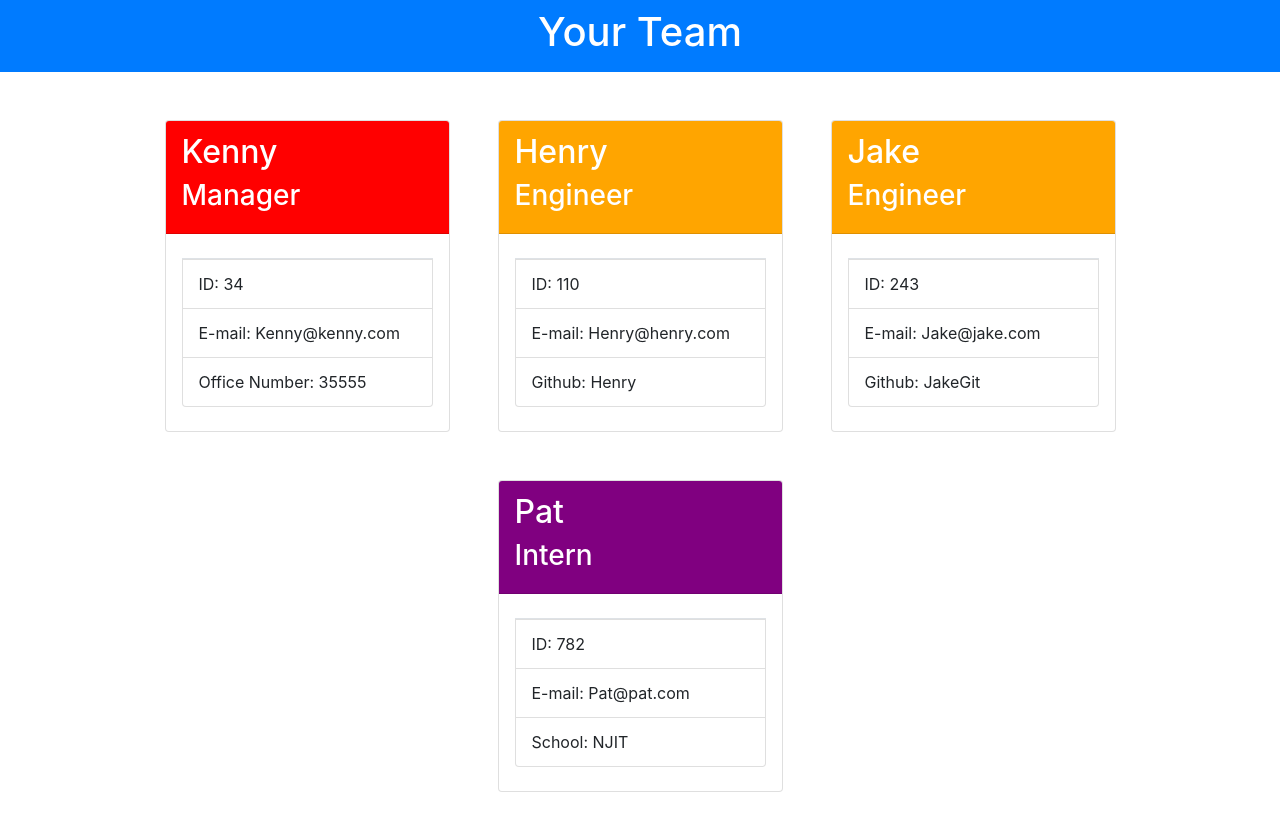
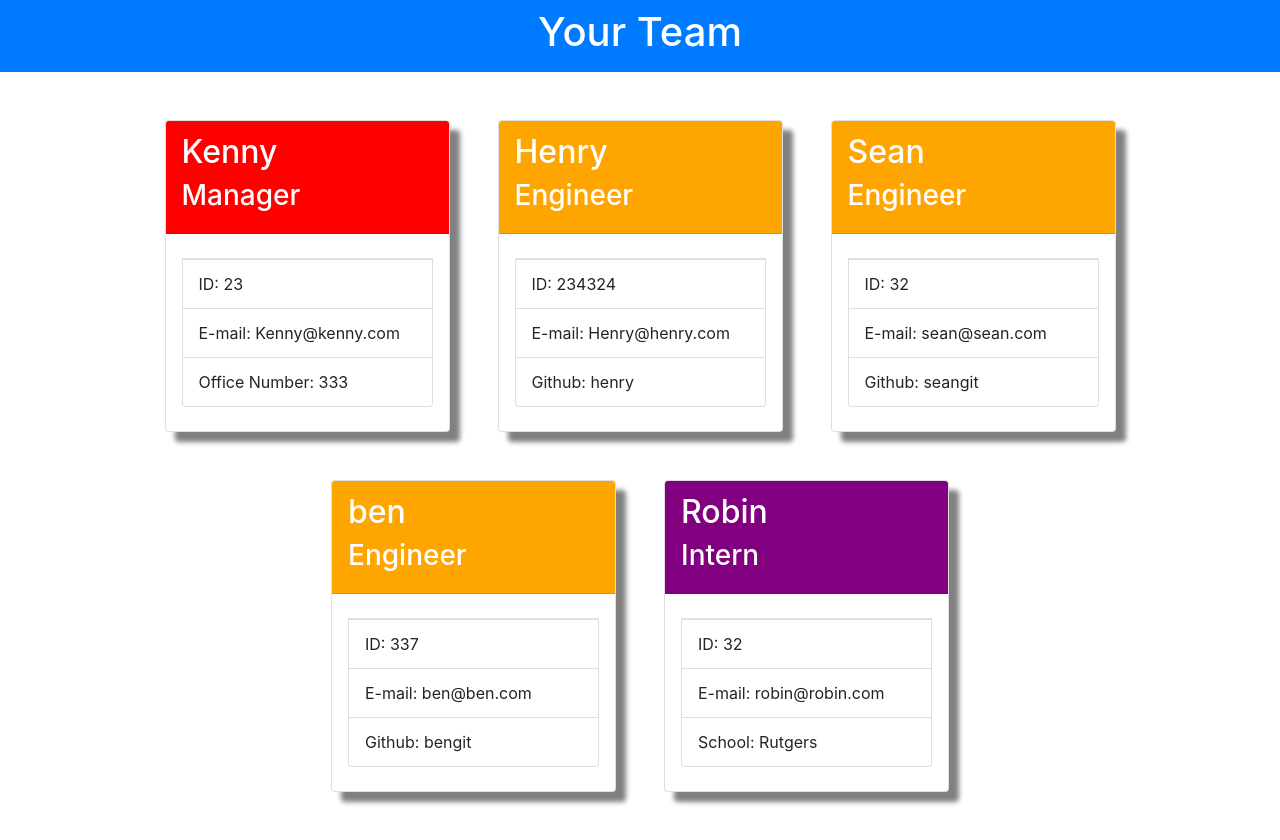
Before and after one commit to Thewa55/Team-Profile-Generator, a website: page team.html in a window 1280 px wide. Drawn offline with nearby package versions, Linux system fonts and the light colour scheme.

Commit message:
Added box shadow to the cards

```diff
--- a/team.html
+++ b/team.html
@@ -14,52 +14,64 @@
   </nav>
   <div class="container">
     <div class ="row justify-content-md-center mb-5">
-        <div class="card employeeCard col-md-3 ml-4 mr-4 pl-0 pr-0 mt-5">
+        <div class="card employeeCard col-md-3 ml-4 mr-4 pl-0 pr-0 mt-5" style="box-shadow: 10px 10px 5px grey">
           <div class="card-header pl-3" style="width: 100%; background-color: red; color: white;">
             <h2>Kenny</h3>
             <h3>Manager</h4>
           </div>
           <ul class="list-group m-3 mb-4 mt-4">
             <span class="border-top"></span>
-            <li class="list-group-item pl-3">ID: 34</li>
+            <li class="list-group-item pl-3">ID: 23</li>
             <li class="list-group-item pl-3">E-mail: Kenny@kenny.com</li>
-            <li class="list-group-item pl-3">Office Number: 35555</li>
+            <li class="list-group-item pl-3">Office Number: 333</li>
           </ul>
         </div>
-        <div class="card employeeCard col-md-3 ml-4 mr-4 pl-0 pr-0 mt-5">
+        <div class="card employeeCard col-md-3 ml-4 mr-4 pl-0 pr-0 mt-5" style="box-shadow: 10px 10px 5px grey">
           <div class="card-header pl-3" style="width: 100%; background-color: orange; color: white;">
             <h2>Henry</h2>
             <h3>Engineer</h3>
           </div>
           <ul class="list-group m-3 mb-4 mt-4">
             <span class="border-top"></span>
-            <li class="list-group-item pl-3">ID: 110</li>
+            <li class="list-group-item pl-3">ID: 234324</li>
             <li class="list-group-item pl-3">E-mail: Henry@henry.com</li>
-            <li class="list-group-item pl-3">Github: Henry</li>
+            <li class="list-group-item pl-3">Github: henry</li>
           </ul>
         </div>
-        <div class="card employeeCard col-md-3 ml-4 mr-4 pl-0 pr-0 mt-5">
+        <div class="card employeeCard col-md-3 ml-4 mr-4 pl-0 pr-0 mt-5" style="box-shadow: 10px 10px 5px grey">
           <div class="card-header pl-3" style="width: 100%; background-color: orange; color: white;">
-            <h2>Jake</h2>
+            <h2>Sean</h2>
             <h3>Engineer</h3>
           </div>
           <ul class="list-group m-3 mb-4 mt-4">
             <span class="border-top"></span>
-            <li class="list-group-item pl-3">ID: 243</li>
-            <li class="list-group-item pl-3">E-mail: Jake@jake.com</li>
-            <li class="list-group-item pl-3">Github: JakeGit</li>
+            <li class="list-group-item pl-3">ID: 32</li>
+            <li class="list-group-item pl-3">E-mail: sean@sean.com</li>
+            <li class="list-group-item pl-3">Github: seangit</li>
           </ul>
         </div>
-        <div class="card employeeCard col-md-3 ml-4 mr-4 pl-0 pr-0 mt-5">
+        <div class="card employeeCard col-md-3 ml-4 mr-4 pl-0 pr-0 mt-5" style="box-shadow: 10px 10px 5px grey">
+          <div class="card-header pl-3" style="width: 100%; background-color: orange; color: white;">
+            <h2>ben</h2>
+            <h3>Engineer</h3>
+          </div>
+          <ul class="list-group m-3 mb-4 mt-4">
+            <span class="border-top"></span>
+            <li class="list-group-item pl-3">ID: 337</li>
+            <li class="list-group-item pl-3">E-mail: ben@ben.com</li>
+            <li class="list-group-item pl-3">Github: bengit</li>
+          </ul>
+        </div>
+        <div class="card employeeCard col-md-3 ml-4 mr-4 pl-0 pr-0 mt-5" style="box-shadow: 10px 10px 5px grey">
           <div class="card-header pl-3" style="width: 100%; background-color: purple; color: white;">
-            <h2>Pat</h3>
+            <h2>Robin</h3>
             <h3>Intern</h4>
           </div>
           <ul class="list-group m-3 mb-4 mt-4">
             <span class="border-top"></span>
-            <li class="list-group-item pl-3">ID: 782</li>
-            <li class="list-group-item pl-3">E-mail: Pat@pat.com</li>
-            <li class="list-group-item pl-3">School: NJIT</li>
+            <li class="list-group-item pl-3">ID: 32</li>
+            <li class="list-group-item pl-3">E-mail: robin@robin.com</li>
+            <li class="list-group-item pl-3">School: Rutgers</li>
           </ul>
         </div>
 
```
Also changed, not shown: templates/engineer.html (+1 -1 lines), templates/intern.html (+1 -1 lines), templates/manager.html (+1 -1 lines).
